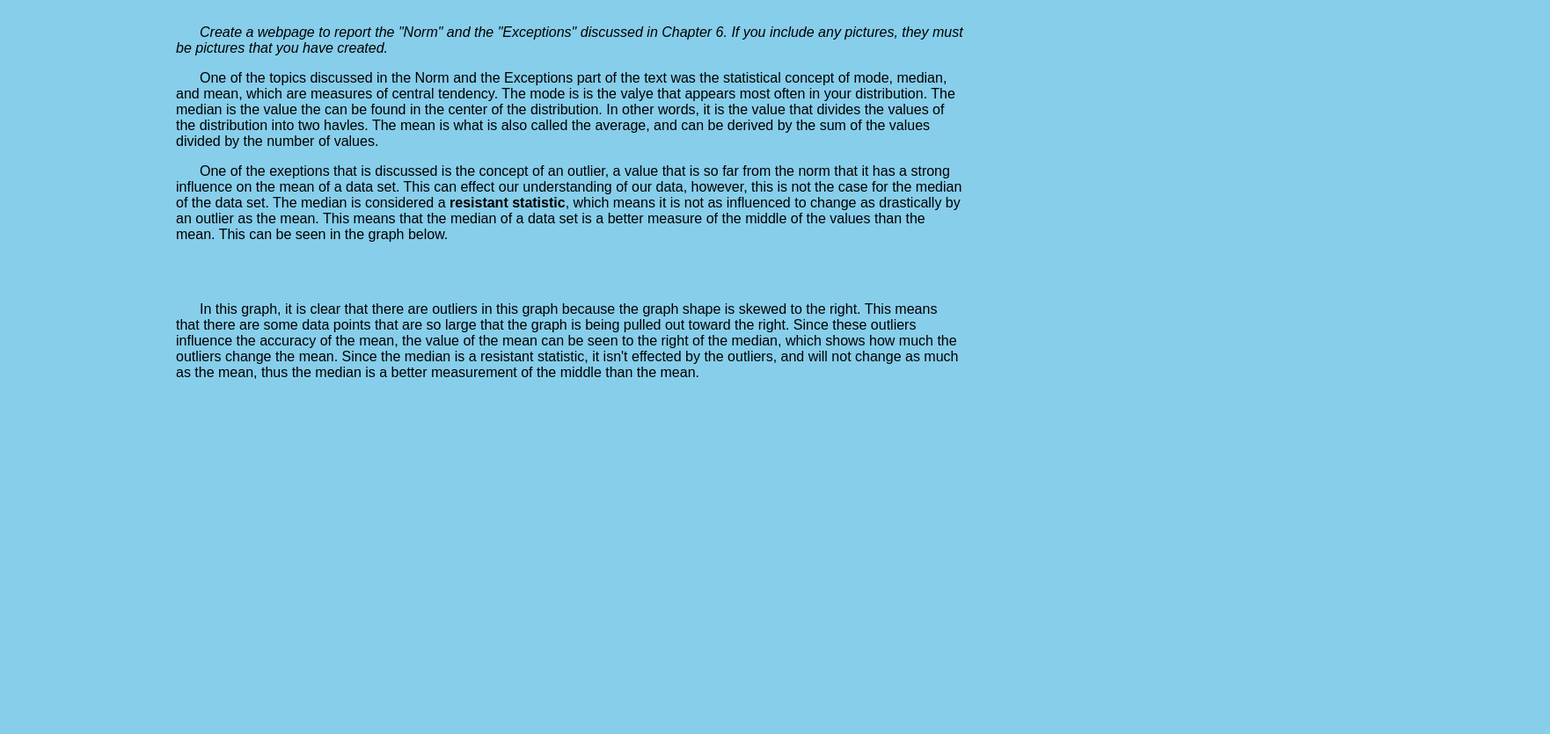
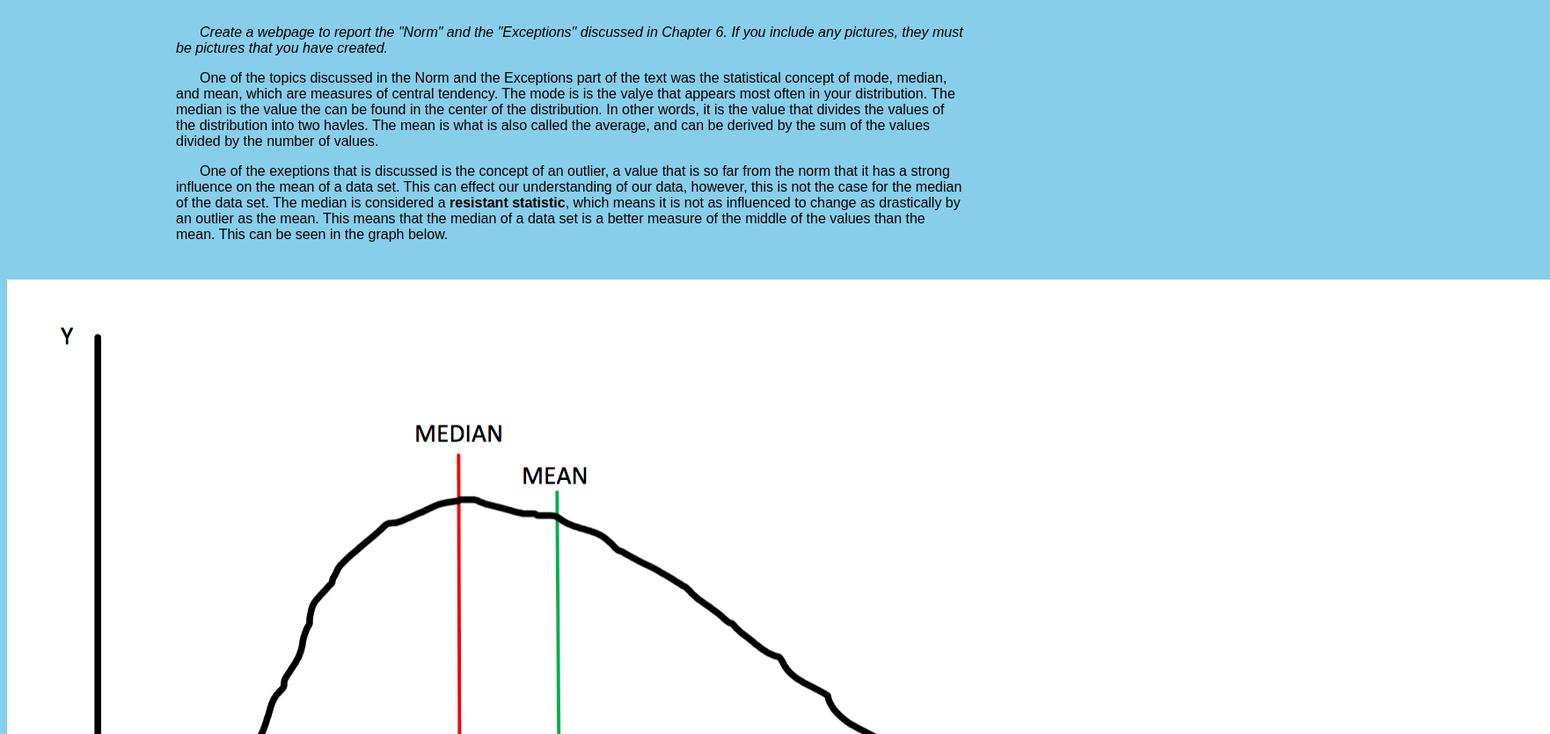
Before and after one commit to isaiaharroyo/CSC_160_meaningful_hw, a plain HTML site: page index.html in a window 1280 px wide. Shown: the part 97-932 px from the top of the page at 88% size, 1762 px wide, since content can reach past the window. Before the commit the page ends 800 px from the top, so only its background shows below. Drawn offline with Linux system fonts and the light colour scheme.

Commit message:
Update index.html

```diff
--- a/index.html
+++ b/index.html
@@ -73,7 +73,7 @@
         <p>One of the exeptions that is discussed is the concept of an outlier, a value that is so far from the norm that it has a strong influence on the mean of a data set. This can effect our understanding of our data, however, this is not the case for the median of the data set. The median is considered a <b>resistant statistic</b>, which means it is not as influenced to change as drastically by an outlier as the mean. This means that the median of a data set is a better measure of the middle of the values than the mean. This can be seen in the graph below.</p>
         </div>
 
-        <img >
+        <img src = "images/GRaph.png" />
 
         <div>
         <p>In this graph, it is clear that there are outliers in this graph because the graph shape is skewed to the right. This means that there are some data points that are so large that the graph is being pulled out toward the right. Since these outliers influence the accuracy of the mean, the value of the mean can be seen to the right of the median, which shows how much the outliers change the mean. Since the median is a resistant statistic, it isn't effected by the outliers, and will not change as much as the mean, thus the median is a better measurement of the middle than the mean.</p>
```
